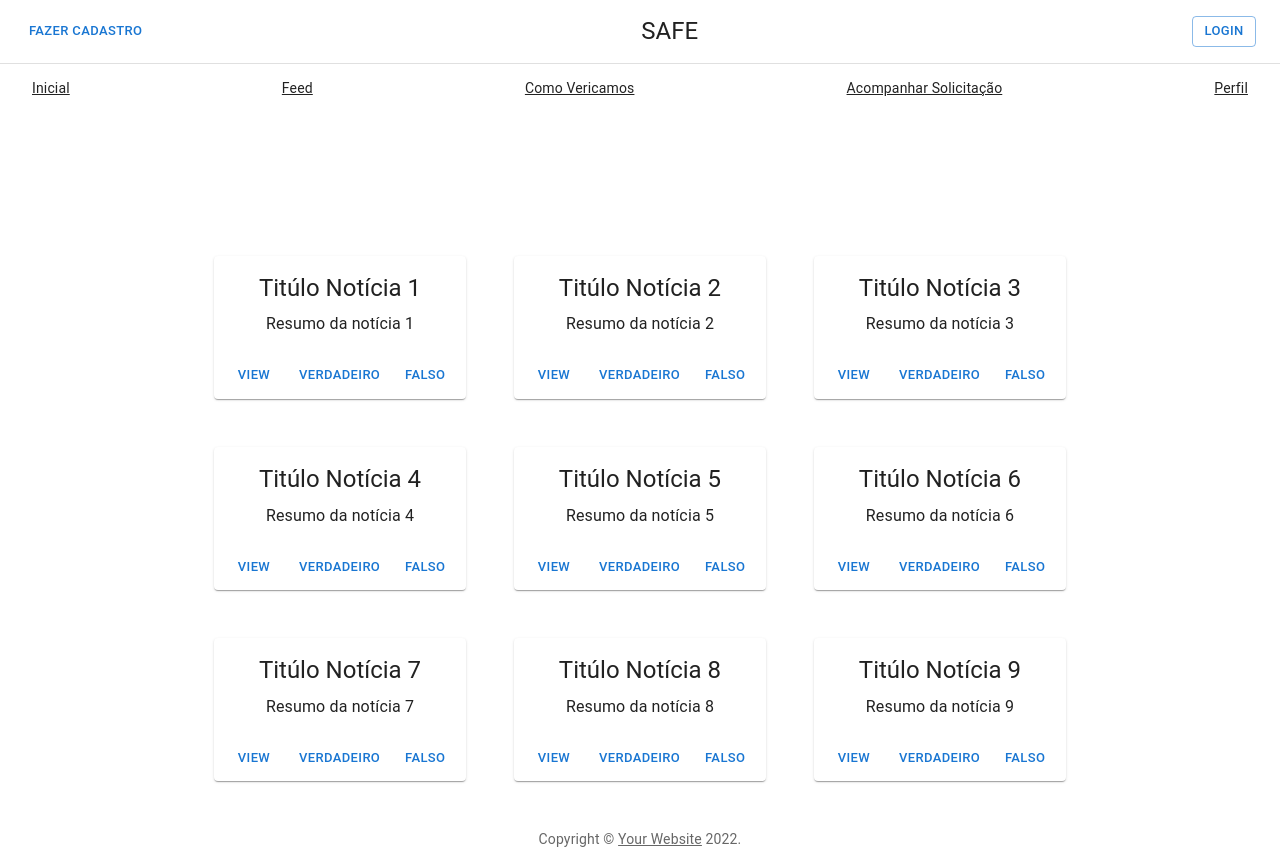
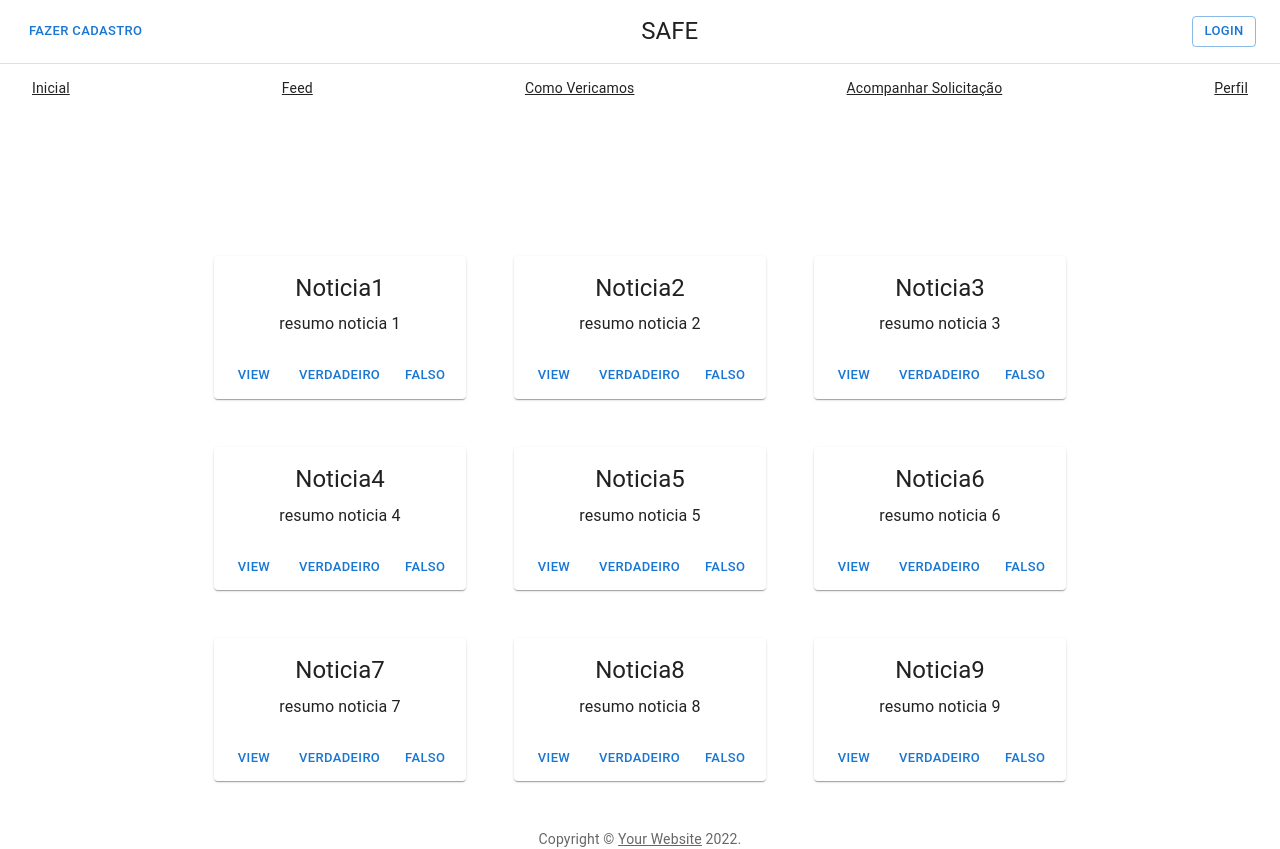
Before and after one commit to ds-feudo-rosa/frontend, a React (Create React App) app: page /inicial in a window 1280 px wide. Built offline with nearby package versions, Linux system fonts and the light colour scheme.

Commit message:
rota incial

```diff
--- a/src/App.js
+++ b/src/App.js
@@ -17,15 +17,8 @@ import SignIn from './pages/Login';
 import Perfil from './pages/Perfil';
 
 //noticias
-import Noticia1 from './pages/Noticias/Noticia 1';
-import Noticia2 from './pages/Noticias/Noticia 2';
-import Noticia3 from './pages/Noticias/Noticia 3';
-import Noticia4 from './pages/Noticias/Noticia 4';
-import Noticia5 from './pages/Noticias/Noticia 5';
-import Noticia6 from './pages/Noticias/Noticia 6';
-import Noticia7 from './pages/Noticias/Noticia 7';
-import Noticia8 from './pages/Noticias/Noticia 8';
-import Noticia9 from './pages/Noticias/Noticia 9';
+import Noticias from './pages/Noticias';
+
 
 
 const sections = [
@@ -56,15 +49,8 @@ export default function App() {
               <Route path='/perfil' element={<Perfil />}/>
 
 
-              <Route path='/noticia1' element={<Noticia1 />}/>
-              <Route path='/noticia2' element={<Noticia2 />}/>
-              <Route path='/noticia3' element={<Noticia3 />}/>
-              <Route path='/noticia4' element={<Noticia4 />}/>
-              <Route path='/noticia5' element={<Noticia5 />}/>
-              <Route path='/noticia6' element={<Noticia6 />}/>
-              <Route path='/noticia7' element={<Noticia7 />}/>
-              <Route path='/noticia8' element={<Noticia8 />}/>
-              <Route path='/noticia9' element={<Noticia9 />}/>
+              <Route path='/noticias/:id' element={<Noticias />}/>
+
             </Routes>
         <Footer title='Footer' description='Footer'/>
           </BrowserRouter>
--- a/src/pages/Noticias/Noticia 1/index.js
+++ b/src/pages/CardNoticias/index.js
@@ -1,20 +1,22 @@
 import { Button, Card, CardActions, CardContent, Typography } from "@mui/material";
 
 
-export default function Noticia1() {
+
+export default function CardNoticias({titulo, resumo, id}) {
   return (
     <>
     <Card sx={{ height: '100%', display: 'flex', flexDirection: 'column' }}>
       <CardContent sx={{ flexGrow: 1 }}>
         <Typography gutterBottom variant="h5" component="h2">
-          Titúlo Notícia 1
+          {titulo}
+          {/* <h1>{id}</h1> */}
         </Typography>
         <Typography>
-          Resumo da notícia 1
+          {resumo}
         </Typography>
       </CardContent>
       <CardActions>
-        <Button size="small" href='/noticia1'>View</Button>
+        <Button size="small" href={`/noticias/${id}`}>View</Button>
         <Button size="small">Verdadeiro</Button>
         <Button size="small">Falso</Button>
       </CardActions>
--- a/src/pages/Inicial/index.js
+++ b/src/pages/Inicial/index.js
@@ -7,19 +7,12 @@ import Container from '@mui/material/Container';
 import { createTheme, ThemeProvider } from '@mui/material/styles';
 
 //noticias
-import Noticia1 from '../Noticias/Noticia 1';
-import Noticia2 from '../Noticias/Noticia 2';
-import Noticia3 from '../Noticias/Noticia 3';
-import Noticia4 from '../Noticias/Noticia 4';
-import Noticia5 from '../Noticias/Noticia 5';
-import Noticia6 from '../Noticias/Noticia 6';
-import Noticia7 from '../Noticias/Noticia 7';
-import Noticia8 from '../Noticias/Noticia 8';
-import Noticia9 from '../Noticias/Noticia 9';
+import Noticia1 from '../CardNoticias';
 
 const theme = createTheme();
 
 export default function Inicial() {
+  const noticias = [1, 2, 3, 4, 5, 6, 7, 8, 9]
   return (
     <ThemeProvider theme={theme}>
       <CssBaseline />
@@ -44,34 +37,14 @@ export default function Inicial() {
         </Box>
         <Container maxWidth="md">
           <Grid container spacing={6}>
-              <Grid item xs={12} sm={6} md={4}>
-                <Noticia1 />
-              </Grid>
-              <Grid item xs={12} sm={6} md={4}>
-                <Noticia2 />
-              </Grid>
-              <Grid item xs={12} sm={6} md={4}>
-                <Noticia3 />
-              </Grid>
-              <Grid item xs={12} sm={6} md={4}>
-                <Noticia4 />
-              </Grid>
-              <Grid item xs={12} sm={6} md={4}>
-                <Noticia5 />
-              </Grid>
-              <Grid item xs={12} sm={6} md={4}>
-                <Noticia6 />
-              </Grid>
-              <Grid item xs={12} sm={6} md={4}>
-                <Noticia7 />
-              </Grid>
-              <Grid item xs={12} sm={6} md={4}>
-                <Noticia8 />
-              </Grid>
-              <Grid item xs={12} sm={6} md={4}>
-                <Noticia9 />
-              </Grid>
-              <Grid item >
+            {noticias.map((noticia) => {
+              return (
+                <Grid item xs={12} sm={6} md={4}>
+                  <Noticia1 id={noticia} titulo={`Noticia${noticia}`} resumo={`resumo noticia ${noticia}`} />
+                </Grid>
+              )
+            })}
+              <Grid item>
               </Grid>
           </Grid>
         </Container>
--- a/src/pages/Noticias/Noticia 2/index.js
+++ /dev/null
@@ -1,24 +0,0 @@
-import { Button, Card, CardActions, CardContent, Typography } from "@mui/material";
-
-
-export default function Noticia2() {
-  return (
-    <>
-    <Card sx={{ height: '100%', display: 'flex', flexDirection: 'column' }}>
-      <CardContent sx={{ flexGrow: 1 }}>
-        <Typography gutterBottom variant="h5" component="h2">
-          Titúlo Notícia 2
-        </Typography>
-        <Typography>
-          Resumo da notícia 2
-        </Typography>
-      </CardContent>
-      <CardActions>
-        <Button size="small" href='/noticia2'>View</Button>
-        <Button size="small">Verdadeiro</Button>
-        <Button size="small">Falso</Button>
-      </CardActions>
-    </Card>
-    </>
-  )
-}
--- a/src/pages/Noticias/Noticia 3/index.js
+++ /dev/null
@@ -1,24 +0,0 @@
-import { Button, Card, CardActions, CardContent, Typography } from "@mui/material";
-
-
-export default function Noticia3() {
-  return (
-    <>
-    <Card sx={{ height: '100%', display: 'flex', flexDirection: 'column' }}>
-      <CardContent sx={{ flexGrow: 1 }}>
-        <Typography gutterBottom variant="h5" component="h2">
-          Titúlo Notícia 3
-        </Typography>
-        <Typography>
-          Resumo da notícia 3
-        </Typography>
-      </CardContent>
-      <CardActions>
-        <Button size="small" href='/noticia3'>View</Button>
-        <Button size="small">Verdadeiro</Button>
-        <Button size="small">Falso</Button>
-      </CardActions>
-    </Card>
-    </>
-  )
-}
--- a/src/pages/Noticias/Noticia 4/index.js
+++ /dev/null
@@ -1,24 +0,0 @@
-import { Button, Card, CardActions, CardContent, Typography } from "@mui/material";
-
-
-export default function Noticia4() {
-  return (
-    <>
-    <Card sx={{ height: '100%', display: 'flex', flexDirection: 'column' }}>
-      <CardContent sx={{ flexGrow: 1 }}>
-        <Typography gutterBottom variant="h5" component="h2">
-          Titúlo Notícia 4
-        </Typography>
-        <Typography>
-          Resumo da notícia 4
-        </Typography>
-      </CardContent>
-      <CardActions>
-        <Button size="small" href='/noticia4'>View</Button>
-        <Button size="small">Verdadeiro</Button>
-        <Button size="small">Falso</Button>
-      </CardActions>
-    </Card>
-    </>
-  )
-}
--- a/src/pages/Noticias/Noticia 5/index.js
+++ /dev/null
@@ -1,24 +0,0 @@
-import { Button, Card, CardActions, CardContent, Typography } from "@mui/material";
-
-
-export default function Noticia5() {
-  return (
-    <>
-    <Card sx={{ height: '100%', display: 'flex', flexDirection: 'column' }}>
-      <CardContent sx={{ flexGrow: 1 }}>
-        <Typography gutterBottom variant="h5" component="h2">
-          Titúlo Notícia 5
-        </Typography>
-        <Typography>
-          Resumo da notícia 5
-        </Typography>
-      </CardContent>
-      <CardActions>
-        <Button size="small" href='/noticia5'>View</Button>
-        <Button size="small">Verdadeiro</Button>
-        <Button size="small">Falso</Button>
-      </CardActions>
-    </Card>
-    </>
-  )
-}
--- a/src/pages/Noticias/Noticia 6/index.js
+++ /dev/null
@@ -1,24 +0,0 @@
-import { Button, Card, CardActions, CardContent, Typography } from "@mui/material";
-
-
-export default function Noticia6() {
-  return (
-    <>
-    <Card sx={{ height: '100%', display: 'flex', flexDirection: 'column' }}>
-      <CardContent sx={{ flexGrow: 1 }}>
-        <Typography gutterBottom variant="h5" component="h2">
-          Titúlo Notícia 6
-        </Typography>
-        <Typography>
-          Resumo da notícia 6
-        </Typography>
-      </CardContent>
-      <CardActions>
-        <Button size="small" href='/noticia6'>View</Button>
-        <Button size="small">Verdadeiro</Button>
-        <Button size="small">Falso</Button>
-      </CardActions>
-    </Card>
-    </>
-  )
-}
--- a/src/pages/Noticias/Noticia 7/index.js
+++ /dev/null
@@ -1,24 +0,0 @@
-import { Button, Card, CardActions, CardContent, Typography } from "@mui/material";
-
-
-export default function Noticia7() {
-  return (
-    <>
-    <Card sx={{ height: '100%', display: 'flex', flexDirection: 'column' }}>
-      <CardContent sx={{ flexGrow: 1 }}>
-        <Typography gutterBottom variant="h5" component="h2">
-          Titúlo Notícia 7
-        </Typography>
-        <Typography>
-          Resumo da notícia 7
-        </Typography>
-      </CardContent>
-      <CardActions>
-        <Button size="small" href='/noticia7'>View</Button>
-        <Button size="small">Verdadeiro</Button>
-        <Button size="small">Falso</Button>
-      </CardActions>
-    </Card>
-    </>
-  )
-}
--- a/src/pages/Noticias/Noticia 8/index.js
+++ /dev/null
@@ -1,24 +0,0 @@
-import { Button, Card, CardActions, CardContent, Typography } from "@mui/material";
-
-
-export default function Noticia8() {
-  return (
-    <>
-    <Card sx={{ height: '100%', display: 'flex', flexDirection: 'column' }}>
-      <CardContent sx={{ flexGrow: 1 }}>
-        <Typography gutterBottom variant="h5" component="h2">
-          Titúlo Notícia 8
-        </Typography>
-        <Typography>
-          Resumo da notícia 8
-        </Typography>
-      </CardContent>
-      <CardActions>
-        <Button size="small" href='/noticia8'>View</Button>
-        <Button size="small">Verdadeiro</Button>
-        <Button size="small">Falso</Button>
-      </CardActions>
-    </Card>
-    </>
-  )
-}
--- a/src/pages/Noticias/Noticia 9/index.js
+++ /dev/null
@@ -1,24 +0,0 @@
-import { Button, Card, CardActions, CardContent, Typography } from "@mui/material";
-
-
-export default function Noticia9() {
-  return (
-    <>
-    <Card sx={{ height: '100%', display: 'flex', flexDirection: 'column' }}>
-      <CardContent sx={{ flexGrow: 1 }}>
-        <Typography gutterBottom variant="h5" component="h2">
-          Titúlo Notícia 9
-        </Typography>
-        <Typography>
-          Resumo da notícia 9
-        </Typography>
-      </CardContent>
-      <CardActions>
-        <Button size="small" href='/noticia9'>View</Button>
-        <Button size="small">Verdadeiro</Button>
-        <Button size="small">Falso</Button>
-      </CardActions>
-    </Card>
-    </>
-  )
-}
--- /dev/null
+++ b/src/pages/Noticias/index.js
@@ -0,0 +1,29 @@
+import { useParams } from 'react-router-dom'
+
+export default function Noticias() {
+  const { id } = useParams()
+  //imagens aleatorias para testes
+  const imgs = ['https://i.em.com.br/uKw-qDVV2FItakxzJbIOENAr8TI=/820x492/smart/imgsapp.em.com.br/app/noticia_127983242361/2019/10/04/1090179/20191004091130833766i.jpg',
+  'https://img.r7.com/images/macacos-assassinos-ratos-devoradores-malasia-22102019160746405?dimensions=794x460',
+  'https://encrypted-tbn0.gstatic.com/images?q=tbn:ANd9GcScNLydYTwVcK46pEPmsH3yEqWS7ic6B3n0bA&usqp=CAU']
+
+  //noticia teste
+  const backendData = {
+    titulo: `Elon Musk desiste de integrar o conselho de administração do Twitter, diz presidente-executivo da rede social ${id}`,
+    resumo: `Elon Musk, o bilionário fundador da Tesla e da SpaceX, desistiu de integrar o conselho de administração do Twitter, do qual é o acionista, anunciou neste domingo (10) o presidente-executivo da rede social, Parag Agrawal.
+
+    "A nomeação de Elon para o conselho deveria se tornar efetiva de maneira oficial em 9 de abril, mas Elon informou naquela manhã que não se uniria ao conselho",
+    afirmou Agrawal em uma mensagem enviada aos funcionários do Twitter.
+    "Eu acredito que é melhor", completou.`,
+    img: imgs[Math.floor(Math.random() * imgs.length)]
+  }
+  return (
+    <>
+      <h1>{backendData.titulo}</h1>
+      <h3>{backendData.resumo}</h3>
+      <img src={backendData.img}>
+
+      </img>
+    </>
+  )
+}
```
